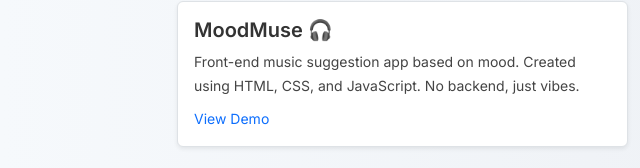
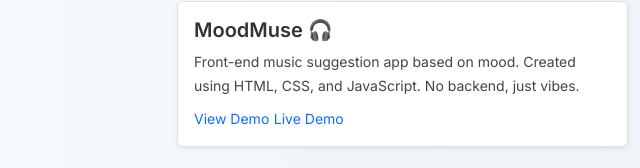
Before and after one commit to Shreya011-png/shreyapatil.github.io, a plain HTML site: page index.html in a window 1280 px wide. Shown: the part 1209-1377 px from the top of the page, 0-640 px from the left. Drawn offline with nearby package versions, Linux system fonts and the light colour scheme.

Commit message:
Update index.html

```diff
--- a/index.html
+++ b/index.html
@@ -105,6 +105,7 @@
           <h5 class="fw-semibold mb-2">MoodMuse 🎧</h5>
           <p class="mb-2 small">Front-end music suggestion app based on mood. Created using HTML, CSS, and JavaScript. No backend, just vibes.</p>
           <a href="#" class="text-decoration-none text-primary small">View Demo</a>
+          <a href="https://shreya011-png.github.io/Moodmuse/" class="text-decoration-none text-primary small">Live Demo</a>
         </div>
       </div>
 
```
